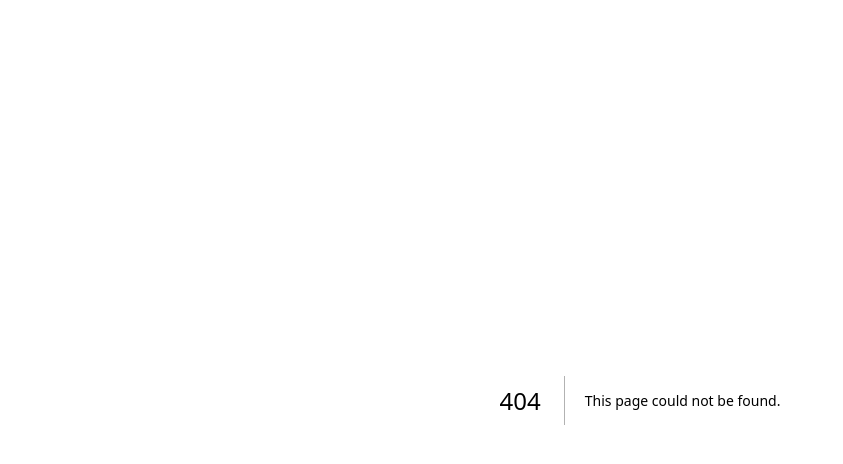
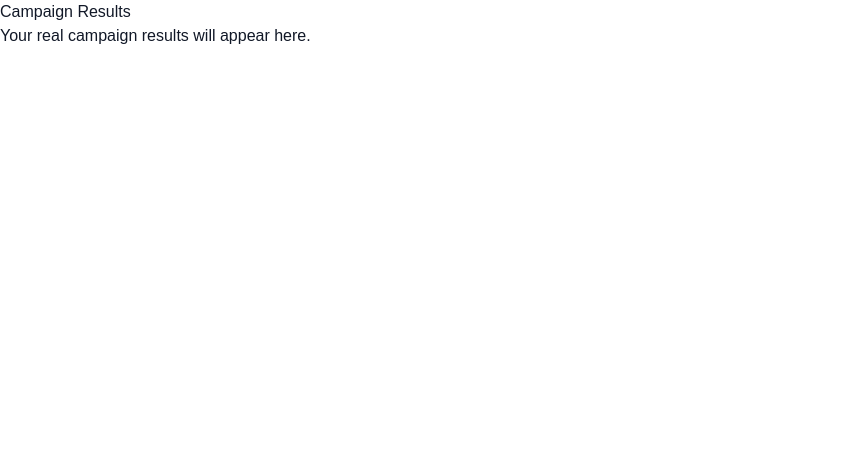
Before and after one commit to pra-y104/promvanta, a Next.js app: page /results in a window 1280 px wide. Before the commit this address had no page. Shown: the top 464 px of the page, without its empty margins (0-843 px from the left). Built offline with nearby package versions, Linux system fonts and the light colour scheme.

Commit message:
Create ResultsPage component for campaign results

```diff
--- /dev/null
+++ b/app/results/page.tsx
@@ -0,0 +1,8 @@
+export default function ResultsPage() {
+  return (
+    <main>
+      <h1>Campaign Results</h1>
+      <p>Your real campaign results will appear here.</p>
+    </main>
+  );
+}
```
